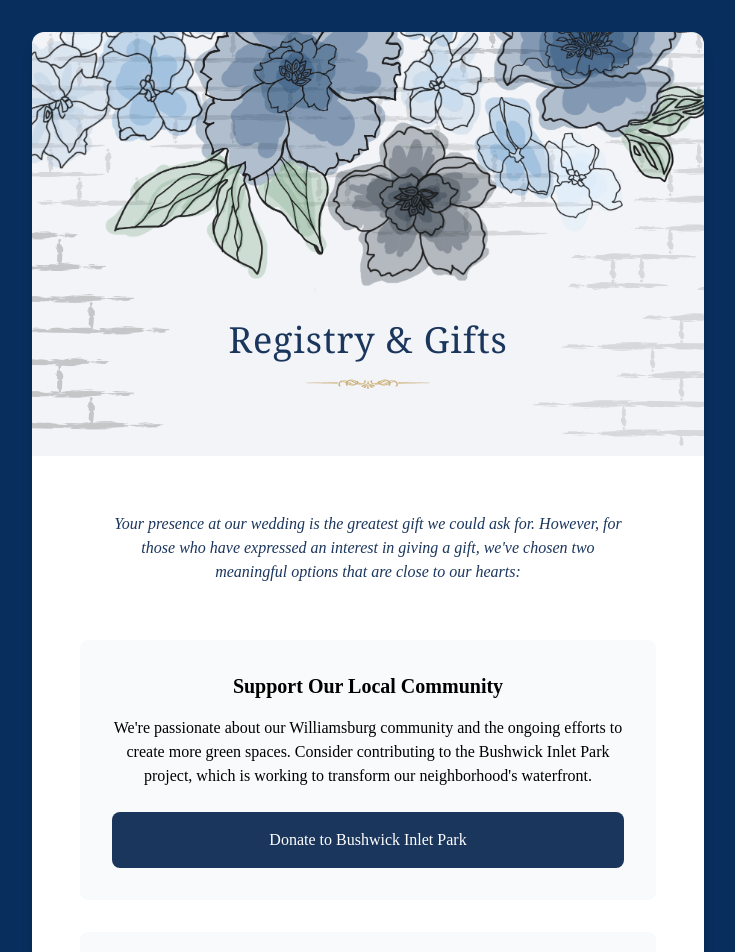
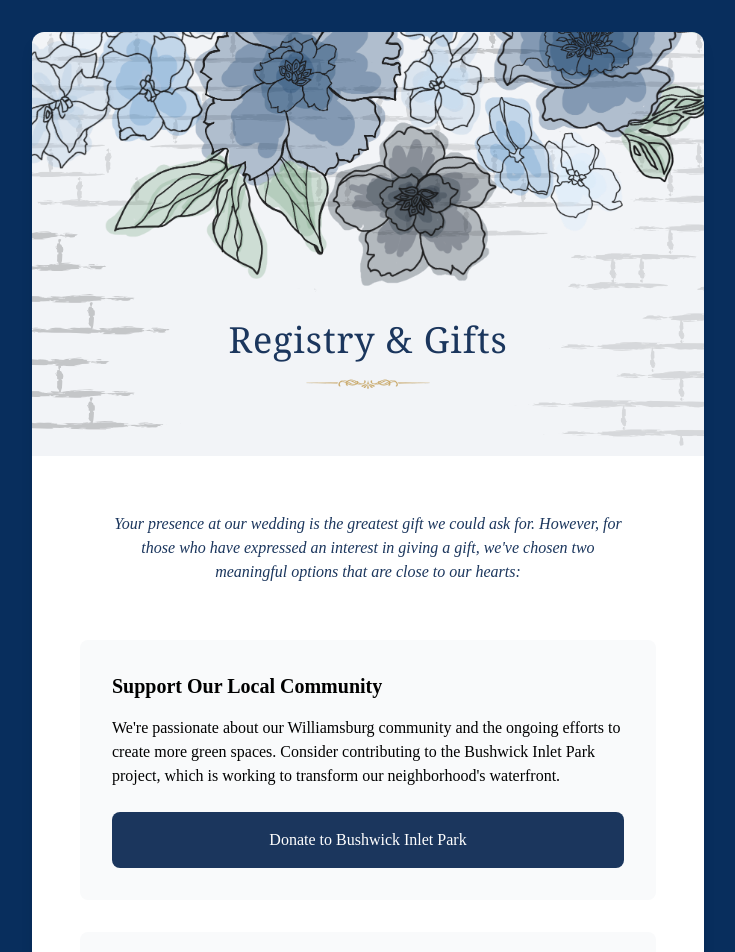
Before and after one commit to JoelBryceAnderson/elaineandjoel, a React (Create React App) app: page /gifts in a window 1280 px wide. Shown: the top 952 px of the page, without its empty margins (272-1007 px from the left). Built offline with nearby package versions, Linux system fonts and the light colour scheme; no server answers; the HTML template or start-up script is replaced by a standard one; a web font is replaced by a local one.

Commit message:
fix text centering

```diff
--- a/src/components/PageTemplate.tsx
+++ b/src/components/PageTemplate.tsx
@@ -64,10 +64,12 @@ const PageTemplate: React.FC<PageTemplateProps> = ({
           </div>
 
           {/* Children content */}
-          <div className={`text-center relative z-20 bg-white pt-8 ${className}`}>
+          <div className={`relative z-20 bg-white pt-8 ${className}`}>
+            <div className="text-center">
             <p className="text-[#1B365D] italic p-6 ml-12 mr-12 mb-8">
               {subtitle}
             </p>
+            </div>
             <div className={`pb-12 relative ${className}`}>
               {children}
             </div>
```
